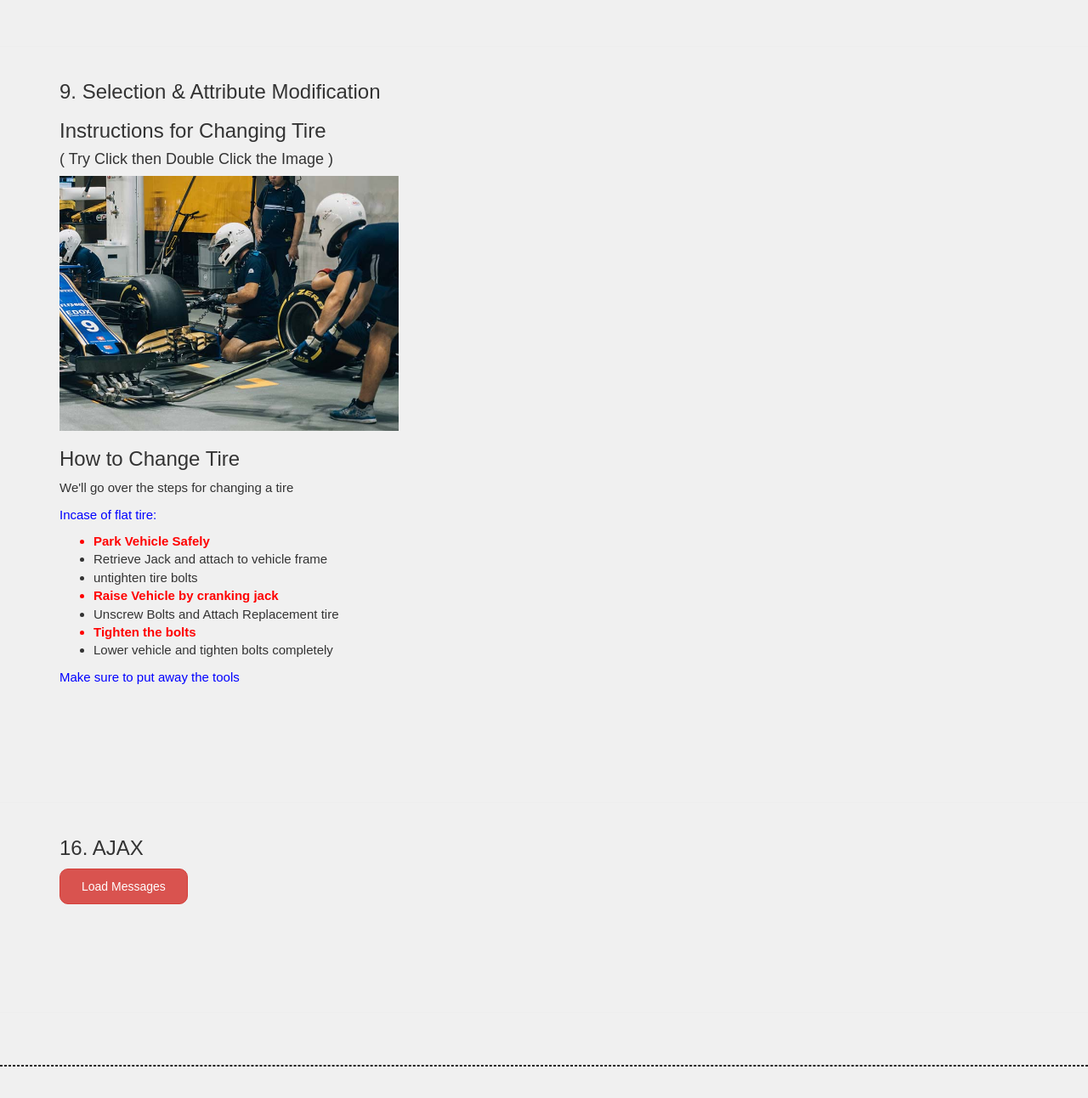
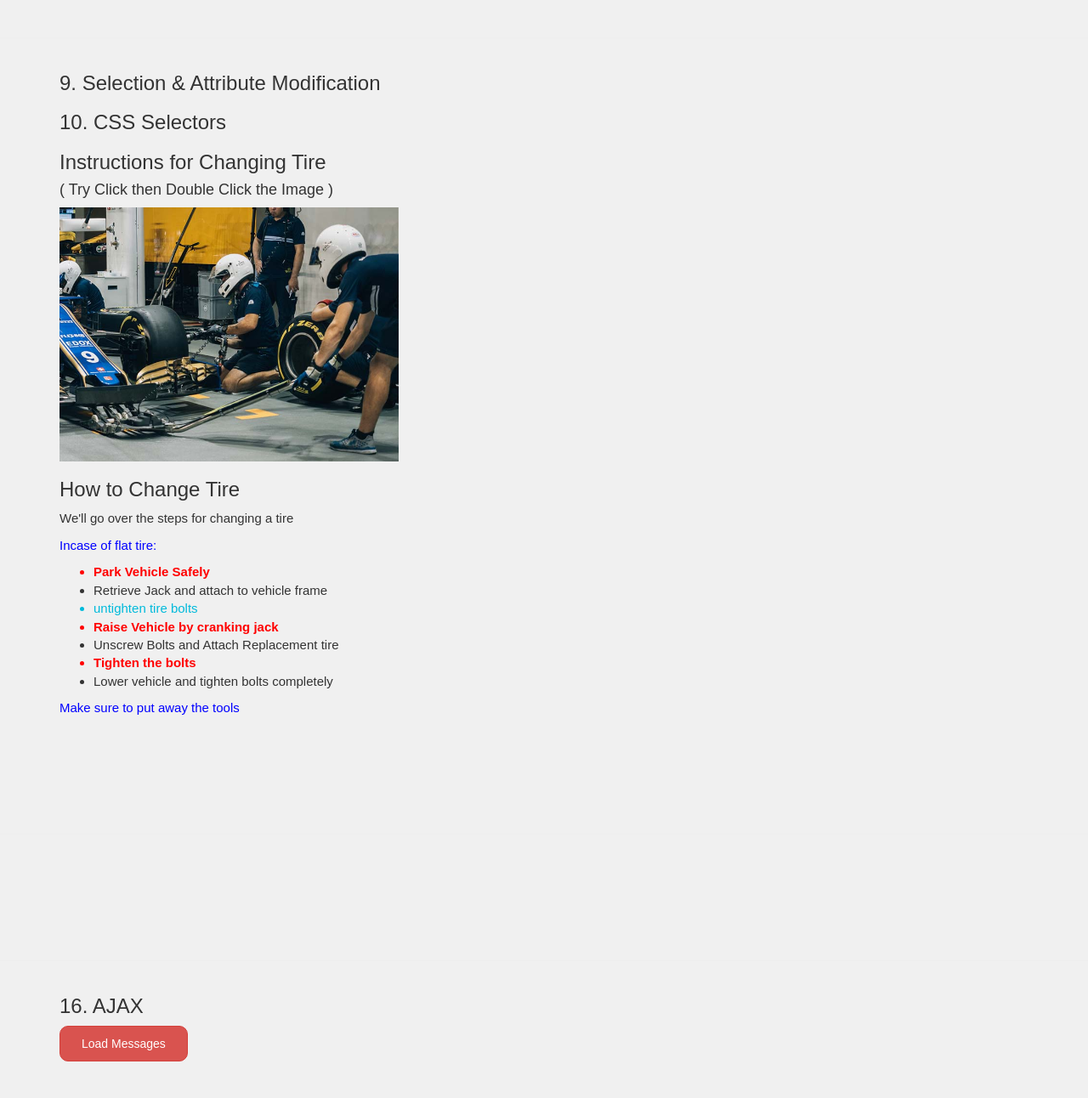
Before and after one commit to AmandaKitSam/jQuery-exercise, a plain HTML site: page index.html in a window 1280 px wide. Shown: the part 1840-3132 px from the top of the page at 85% size. Drawn offline with Linux system fonts and the light colour scheme; a web font is replaced by a local one.

Commit message:
CSS Selectors

```diff
--- a/index.html
+++ b/index.html
@@ -82,7 +82,7 @@
             <input type="text" id="entered_word">
             <br/><br/>
             <button class="btn btn-primary" id="enter_any_word">Submit</button>
-            <h4 id="text_after_submit"></h4>
+            <div id="text_after_submit"></div>
           </form>
 
           <br/><hr style="border: 0.4px dashed #222222;" />
@@ -123,10 +123,12 @@
 
 
     <!-- 9. Selection & Attribute Modification -->
+    <!-- 10. CSS Selectors -->
     <div class="container">
       <div class="row">
         <div class="col-md-12">
           <h3>9. Selection & Attribute Modification</h3>
+          <h3>10. CSS Selectors</h3>
 
           <h3 id="title">Instructions for Changing Tire</h3>
           <h4>( Try Click then Double Click the Image )</h4>
@@ -152,6 +154,21 @@
       </div>
     </div>
     <br/><br/><br/><br/><br/><hr/>
+
+
+
+    <!-- 11. -->
+    <div class="container">
+      <div class="row">
+        <div class="col-md-12">
+
+
+
+        </div>
+      </div>
+    </div>
+    <br/><br/><br/><br/><br/><hr/>
+
 
 
 
--- a/js/main.js
+++ b/js/main.js
@@ -53,10 +53,13 @@ $(document).ready(function() {
 
 
   // ----------------- 7. Form Events & Variables -----------------
+
+  // .val() Read the words in the input
+
   // $("button#enter_any_word").on("click", function(){
-  //   var enterWord = $("input#entered_word").val(); // .val() Read the words in the input
+  //   var enterWord = $("input#entered_word").val();
   //   console.log(enterWord);
-  //   $('<h4>You have entered:' + enterWord + '</h4>').appendTo("h4#text_after_submit");
+  //   $('<h4>You have entered:' + enterWord + '</h4>').appendTo("div #text_after_submit");
   // });
   // (I DONT KNOW WHY ITS NOT WORKING)
 
@@ -104,6 +107,7 @@ $(document).ready(function() {
 
 
   // ------------- 9. Selection & Attribute Modification  -------------
+
   // $("p.instruct_title, div#closing_statement").css("color", "green");
   // Quicker for computer to process the code USING .add
   $("p.instruct_title").add("div#closing_statement").css("color", "blue");
@@ -140,6 +144,32 @@ $(document).ready(function() {
 
 
 
+  // ----------------------- 10. CSS Selectors  -----------------------
+  // $("#steps li").css({
+  //   "color": "#582e8c",
+  //   "font-size": "1.3em"
+  // });
+
+  // > means only the direct child element (not elements within the child)
+  // $("#steps > li").css({ });
+
+  // Only target the first or last list
+  // $("#steps li:first").css({ });
+  // $("#steps li:last").css({ });
+
+  // To target the nth element
+  $("#steps li:nth-child(3)").css({ "color": "#00badb" });
+
+  // To target element with a class attr or an id
+  // $("p[class]").css({ "border": "1px solid red" });
+  // $("li[class]").css({ "border": "1px solid red" });
+  // $("ul[id='steps']").css({ "border": "1px solid red" });
+
+
+
+  // ------------- 11.  -------------
+
+
 
 
 
```
Lines whose indentation alone changed are shown as unchanged.
